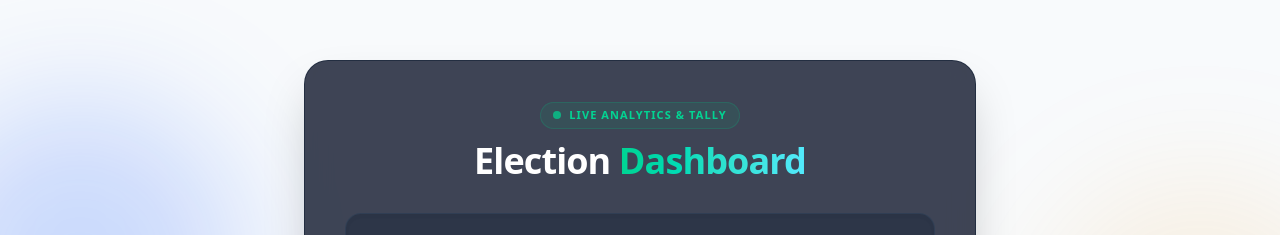
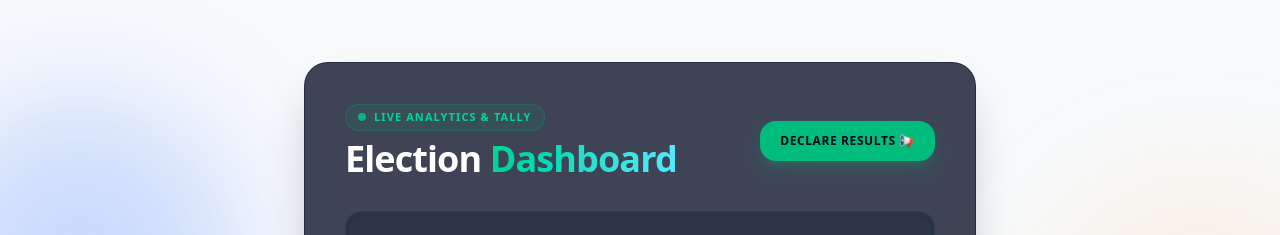
Before and after one commit to Vishal3257/ONLINE-VOTING-SYSTEM, a Next.js app in the folder frontend/: page /result in a window 1280 px wide. Shown: the part 101-336 px from the top of the page. Built offline with nearby package versions, Linux system fonts and the light colour scheme; no server answers.

Commit message:
Added declare results button to results page

```diff
--- a/frontend/app/result/page.jsx
+++ b/frontend/app/result/page.jsx
@@ -9,6 +9,8 @@ export default function ResultDashboard() {
   const [gapMessage, setGapMessage] = useState('');
   const [totalVotes, setTotalVotes] = useState(0);
   const [loading, setLoading] = useState(true);
+  const [declaring, setDeclaring] = useState(false);
+  const [statusMsg, setStatusMsg] = useState('');
 
   // Fetch live results from Django backend
   const fetchResults = async () => {
@@ -24,6 +26,23 @@ export default function ResultDashboard() {
       console.error("Error fetching results:", error);
     } finally {
       setLoading(false);
+    }
+  };
+
+  // Declare Results Handler (Calls POST /api/results/)
+  const handleDeclareResults = async () => {
+    if (!confirm("Are you sure you want to officially declare the election results?")) return;
+
+    setDeclaring(true);
+    setStatusMsg('');
+    try {
+      const response = await apiRequest('results/', 'POST');
+      setStatusMsg(response.message || '🎉 Results declared successfully!');
+      fetchResults(); // Refresh standings after declaration
+    } catch (error) {
+      alert(error.message || 'Failed to declare results. (Admin privileges required)');
+    } finally {
+      setDeclaring(false);
     }
   };
 
@@ -57,16 +76,34 @@ export default function ResultDashboard() {
       {/* Main Glassmorphism Container */}
       <div className="w-full max-w-2xl p-8 md:p-10 bg-slate-900/80 backdrop-blur-md rounded-3xl shadow-2xl border border-slate-800/80 relative z-10">
 
-        {/* Header Badge & Title */}
-        <div className="text-center mb-8">
-          <div className="inline-flex items-center gap-2 px-3 py-1 text-[11px] font-bold uppercase tracking-widest bg-emerald-500/10 text-emerald-400 rounded-full border border-emerald-500/20 mb-3">
-            <span className="w-2 h-2 rounded-full bg-emerald-400 animate-pulse" />
-            Live Analytics & Tally
+        {/* Header Badge, Title & Declare Button */}
+        <div className="flex flex-col md:flex-row justify-between items-center gap-4 mb-8">
+          <div>
+            <div className="inline-flex items-center gap-2 px-3 py-1 text-[11px] font-bold uppercase tracking-widest bg-emerald-500/10 text-emerald-400 rounded-full border border-emerald-500/20 mb-2">
+              <span className="w-2 h-2 rounded-full bg-emerald-400 animate-pulse" />
+              Live Analytics & Tally
+            </div>
+            <h2 className="text-3xl md:text-4xl font-black text-white tracking-tight">
+              Election <span className="text-transparent bg-clip-text bg-gradient-to-r from-emerald-400 to-cyan-300">Dashboard</span>
+            </h2>
           </div>
-          <h2 className="text-3xl md:text-4xl font-black text-white tracking-tight">
-            Election <span className="text-transparent bg-clip-text bg-gradient-to-r from-emerald-400 to-cyan-300">Dashboard</span>
-          </h2>
+
+          {/* DECLARE RESULTS BUTTON */}
+          <button
+            onClick={handleDeclareResults}
+            disabled={declaring}
+            className="px-5 py-3 rounded-2xl bg-emerald-500 hover:bg-emerald-400 active:scale-95 text-slate-950 font-black text-xs uppercase tracking-wider transition-all duration-200 shadow-lg shadow-emerald-500/20 whitespace-nowrap"
+          >
+            {declaring ? 'Declaring...' : 'Declare Results 📢'}
+          </button>
         </div>
+
+        {/* Success Alert Status */}
+        {statusMsg && (
+          <div className="mb-6 p-4 rounded-2xl bg-emerald-500/10 border border-emerald-500/30 text-emerald-300 text-xs font-semibold">
+            {statusMsg}
+          </div>
+        )}
 
         {/* Total Votes Card */}
         <div className="bg-slate-800/50 border border-slate-700/80 p-5 rounded-2xl text-center mb-8 shadow-inner">
```
